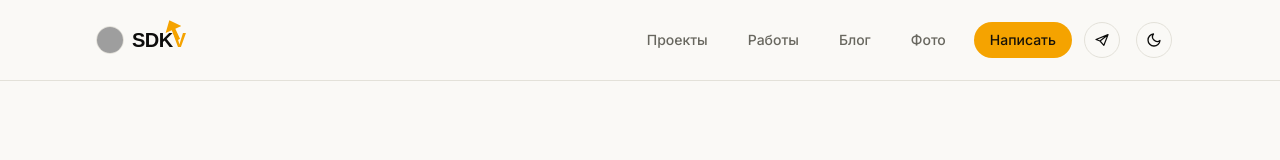
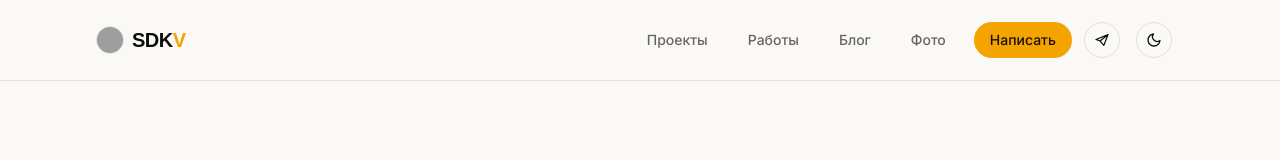
Before and after one commit to ansudakov/sdkv, a Next.js app: page /projects in a window 1280 px wide. Shown: the top 160 px of the page. Built offline with nearby package versions, Linux system fonts and the light colour scheme; grey boxes are pictures that could not be loaded; a web font is replaced by a local one.

Commit message:
Remove logo arrow, keep plain SDKV wordmark

```diff
--- a/src/components/site-header.tsx
+++ b/src/components/site-header.tsx
@@ -22,15 +22,8 @@ export function SiteHeader() {
               className="h-full w-full object-cover"
             />
           </span>
-          <span className="relative">
+          <span>
             SDK<span className="text-accent">V</span>
-            <svg
-              viewBox="0 0 24 24"
-              fill="currentColor"
-              className="absolute right-[0.02em] top-[-0.42em] h-[1.15em] w-[1.15em] rotate-[-24.6deg] text-accent"
-            >
-              <path d="M12 1.5 21 12h-6.9v12h-4.2V12H3Z" />
-            </svg>
           </span>
         </Link>
         <nav className="flex items-center gap-1 sm:gap-2">
```
